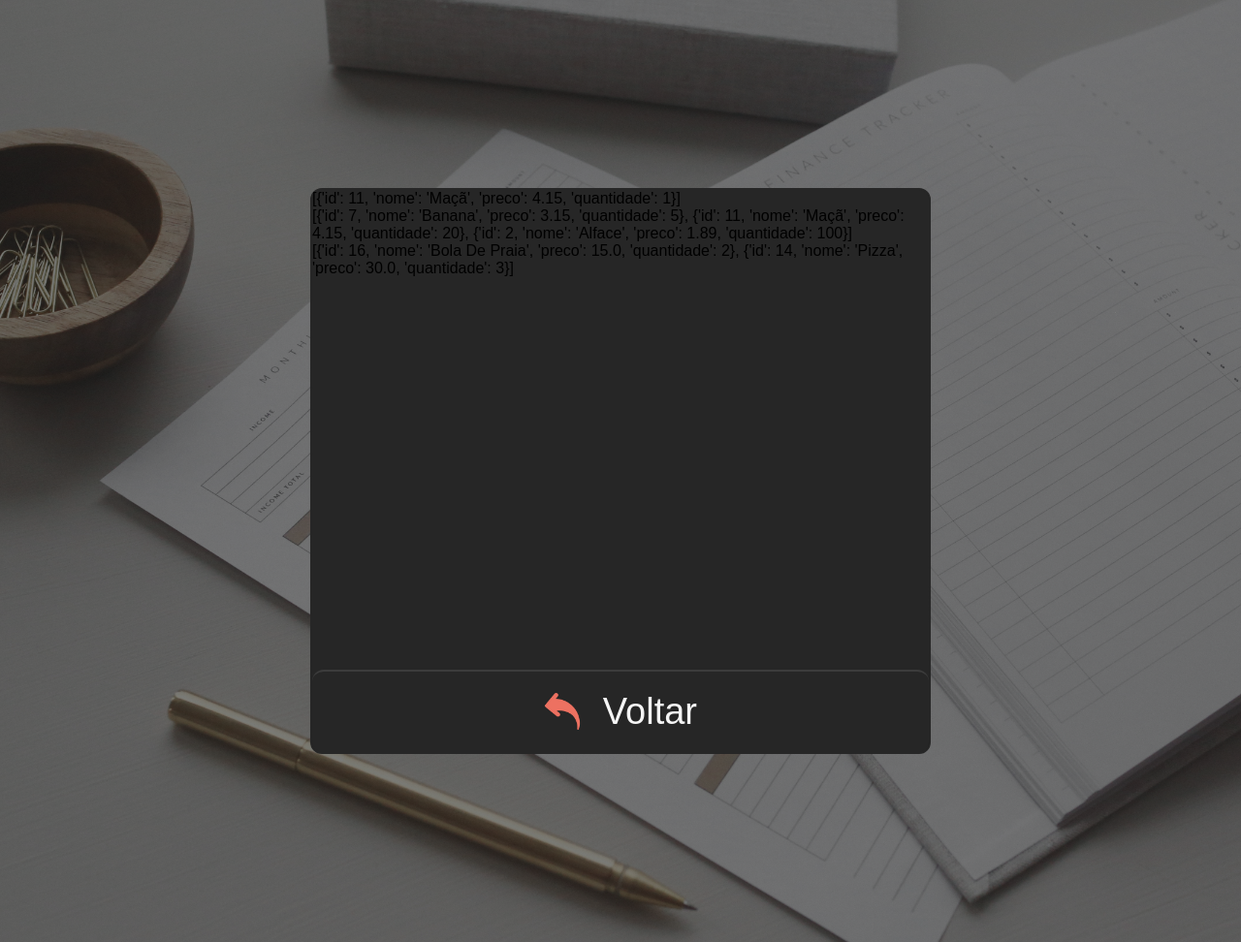
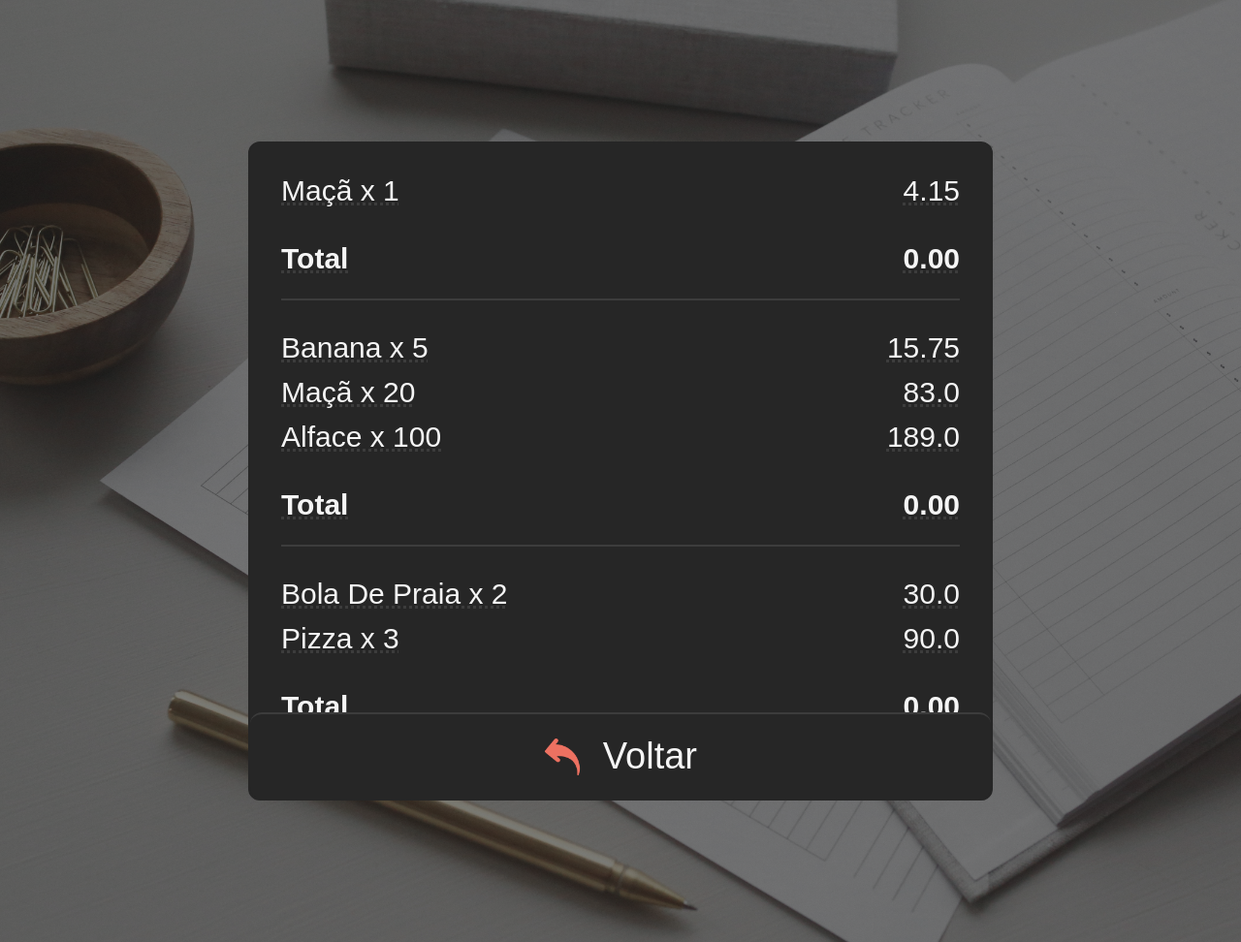
Before and after one commit to gabrielqnunes/projeto_gama_1, a Flask app: page /management/reports in a window 1280 px wide. Shown: the whole page at 97% size. Run offline with Flask 2, Linux system fonts and the light colour scheme.

Commit message:
Desenvolvida tela de relatórios

```diff
--- a/app/static/styles/reports.css
+++ b/app/static/styles/reports.css
@@ -29,8 +29,8 @@ body {
 }
 
 main {
-    height: 60%;
-    width: 50%;
+    height: 70%;
+    width: 60%;
     display: flex;
     flex-direction: column;
     align-items: center;
@@ -44,8 +44,39 @@ main {
 .purchases {
     flex: 6;
     width: 100%;
+    display: flex;
+    flex-direction: column;
+    align-items: center;
+    gap: 2em;
 
+    padding: 2em;
     overflow-y: scroll;
+}
+
+.sale {
+    width: 100%;
+    display: flex;
+    flex-direction: column;
+    gap: .4em;
+    padding-bottom: .8em;
+    border-bottom: 2px solid rgb(60, 60, 60);
+
+    font-size: 30px;
+    color: whitesmoke;
+    text-decoration: underline dotted rgb(60, 60, 60);
+}
+
+.sale-product {
+    flex: 1;
+    display: flex;
+    align-items: center;
+    justify-content: space-between;
+
+}
+
+.sale>.total {
+    margin-top: .8em;
+    font-weight: bold;
 }
 
 .black-scrollbar::-webkit-scrollbar {
--- a/app/templates/reports.html
+++ b/app/templates/reports.html
@@ -17,7 +17,18 @@
         <main>
             <ul class="purchases black-scrollbar">
                 {% for sale in vendas%}
-                <p>{{ sale }}</p>
+                <div class="sale">
+                    {% for product in sale %}
+                    <div class="sale-product">
+                        <span>{{ product['nome'] }} x {{ product['quantidade'] }}</span>
+                        <span>{{ product['quantidade'] * product['preco'] }}</span>
+                    </div>
+                    {% endfor %}
+                    <div class="sale-product total">
+                        <span>Total</span>
+                        <span>0.00</span>
+                    </div>
+                </div>
                 {% endfor %}
             </ul>
             <a href="{{ url_for('management') }}" class="back">
```
